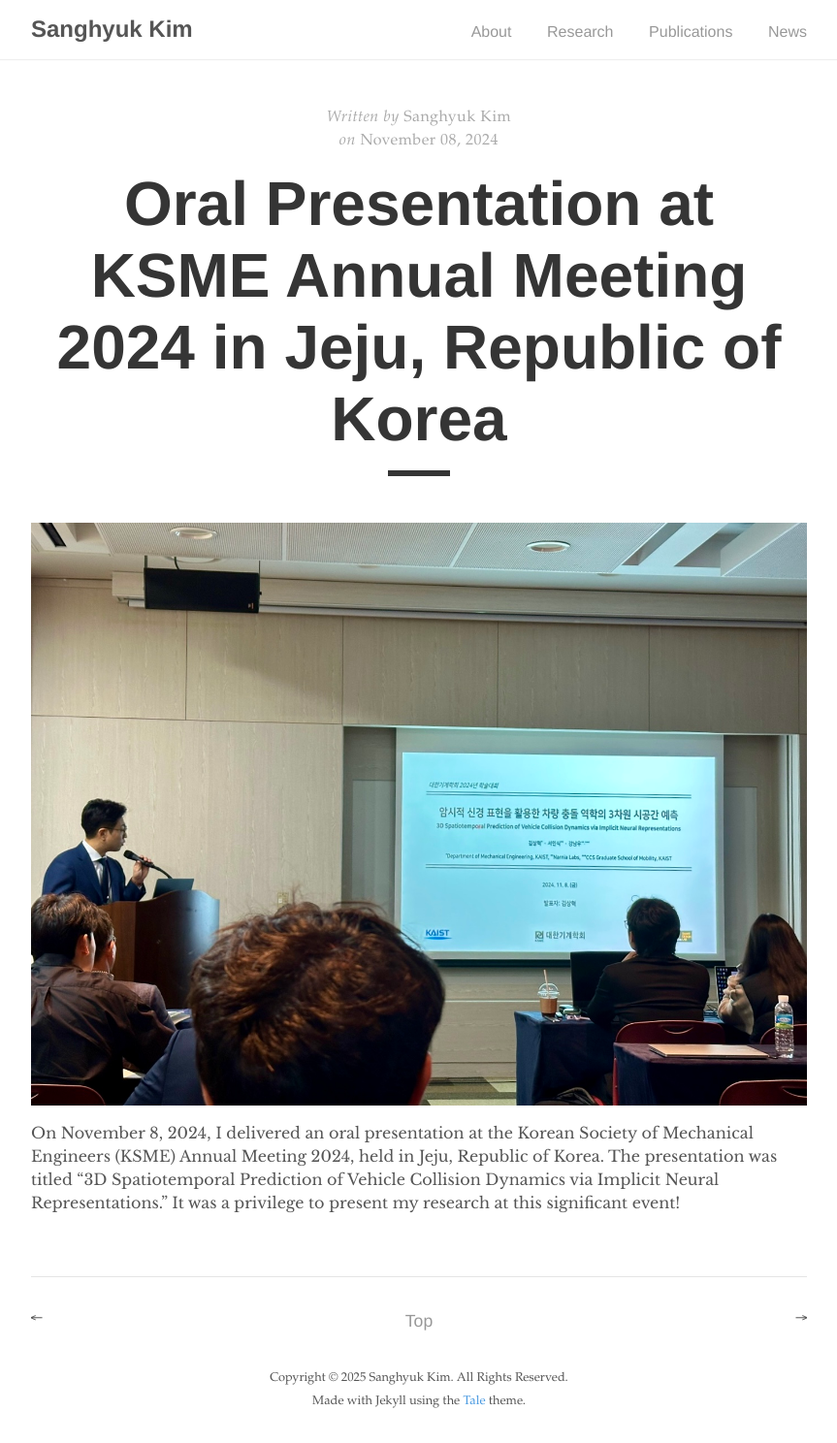
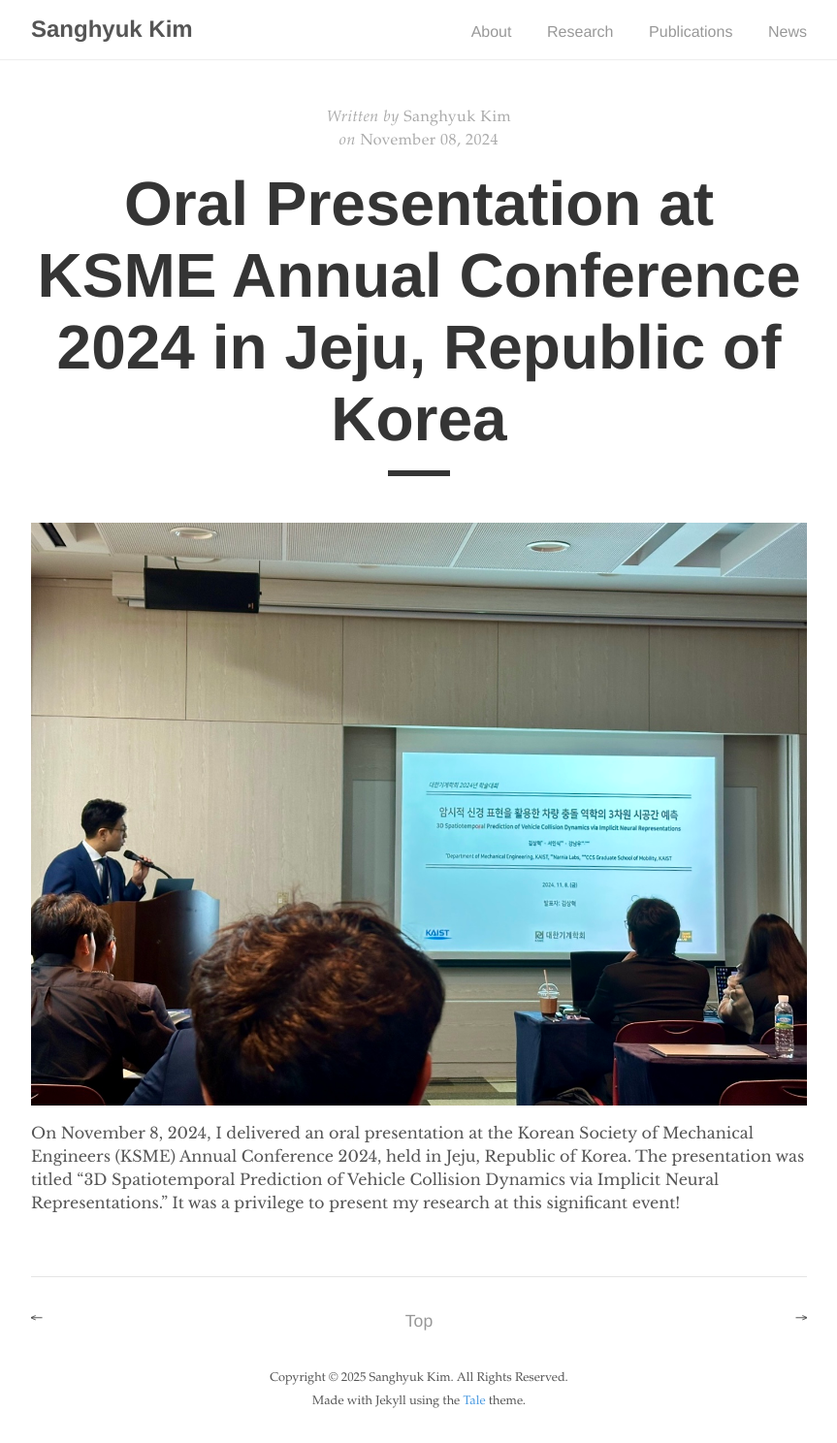
Before and after one commit to kim-sanghyuk/kim-sanghyuk.github.io, a Jekyll site: the page built from _posts/2024-11-08-OralPresentation_2024_KSME.md, in a window 1280 px wide. Shown: the whole page at 97% size, without its empty margins (208-1071 px from the left). Built offline with Jekyll 4.4.1, drawn with Linux system fonts in a browser that asks for light colours.

Commit message:
modified

```diff
--- a/_posts/2024-11-08-OralPresentation_2024_KSME.md
+++ b/_posts/2024-11-08-OralPresentation_2024_KSME.md
@@ -1,10 +1,10 @@
 ---
 layout: post
-title: "Oral Presentation at KSME Annual Meeting 2024 in Jeju, Republic of Korea"
+title: "Oral Presentation at KSME Annual Conference 2024 in Jeju, Republic of Korea"
 author: "Sanghyuk Kim"
 date: 2024-11-08
-permalink: /posts/2023-06-09-OralPresentation_WCSMO-15
+permalink: /posts/2024-11-08-OralPresentation_2024_KSME
 ---
-![WCSMO_presentation](/images/20241108_KSME_SanghyukKim.jpg){: width="100%" height="100%"}
+![OralPresentation_2024_KSME](/images/20241108_KSME_SanghyukKim.jpg){: width="100%" height="100%"}
 
-On November 8, 2024, I delivered an oral presentation at the Korean Society of Mechanical Engineers (KSME) Annual Meeting 2024, held in Jeju, Republic of Korea. The presentation was titled "3D Spatiotemporal Prediction of Vehicle Collision Dynamics via Implicit Neural Representations." It was a privilege to present my research at this significant event!
+On November 8, 2024, I delivered an oral presentation at the Korean Society of Mechanical Engineers (KSME) Annual Conference 2024, held in Jeju, Republic of Korea. The presentation was titled "3D Spatiotemporal Prediction of Vehicle Collision Dynamics via Implicit Neural Representations." It was a privilege to present my research at this significant event!
```
Also changed, not shown: 2 other files.
